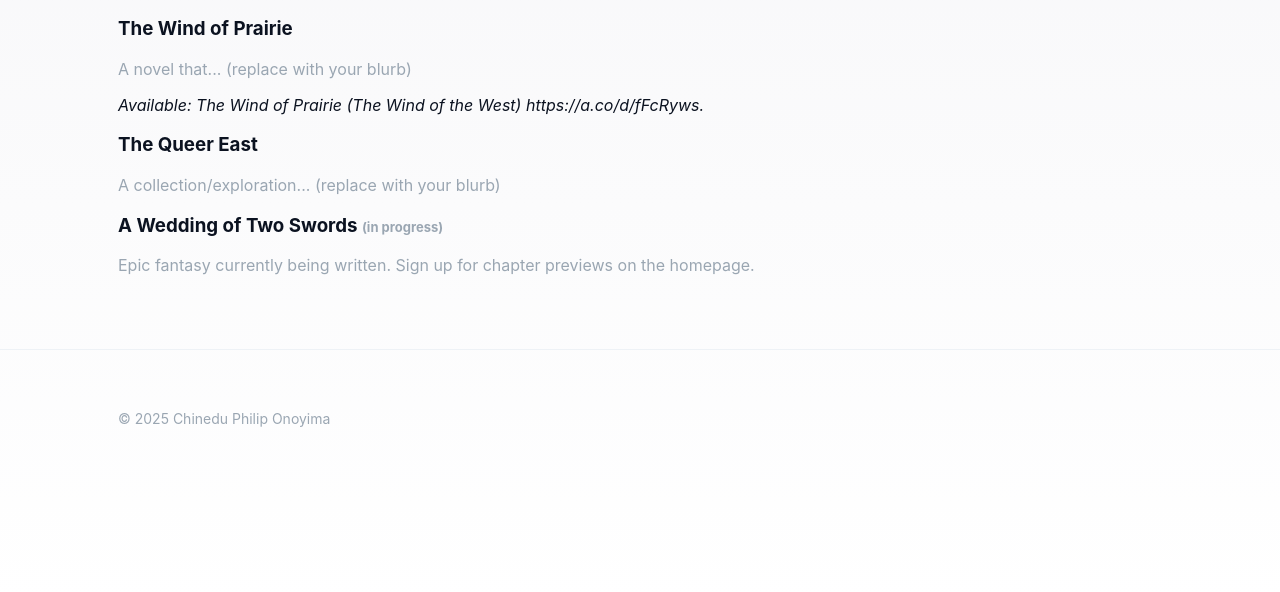
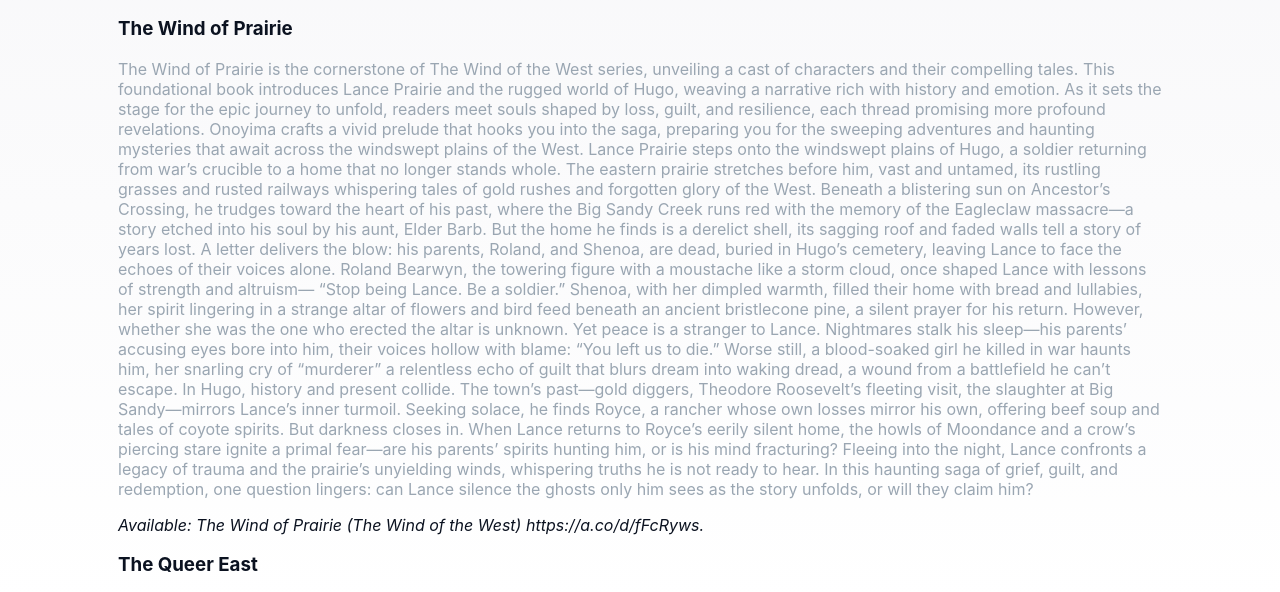
Before and after one commit to chineduonoyima/Chinedu-onoyima, a plain HTML site: page books.html in a window 1280 px wide. Shown: the part 196-788 px from the top of the page. Drawn offline with Linux system fonts and the light colour scheme.

Commit message:
Update books.html

```diff
--- a/books.html
+++ b/books.html
@@ -24,7 +24,10 @@
 
   <section class="book">
     <h3>The Wind of Prairie</h3>
-    <p class="muted">A novel that... (replace with your blurb)</p>
+    <p class="muted">The Wind of Prairie is the cornerstone of The Wind of the West series, unveiling a cast of characters and their compelling tales. This foundational book introduces Lance Prairie and the rugged world of Hugo, weaving a narrative rich with history and emotion. As it sets the stage for the epic journey to unfold, readers meet souls shaped by loss, guilt, and resilience, each thread promising more profound revelations. Onoyima crafts a vivid prelude that hooks you into the saga, preparing you for the sweeping adventures and haunting mysteries that await across the windswept plains of the West.
+Lance Prairie steps onto the windswept plains of Hugo, a soldier returning from war’s crucible to a home that no longer stands whole. The eastern prairie stretches before him, vast and untamed, its rustling grasses and rusted railways whispering tales of gold rushes and forgotten glory of the West. Beneath a blistering sun on Ancestor’s Crossing, he trudges toward the heart of his past, where the Big Sandy Creek runs red with the memory of the Eagleclaw massacre—a story etched into his soul by his aunt, Elder Barb. But the home he finds is a derelict shell, its sagging roof and faded walls tell a story of years lost. A letter delivers the blow: his parents, Roland, and Shenoa, are dead, buried in Hugo’s cemetery, leaving Lance to face the echoes of their voices alone.
+Roland Bearwyn, the towering figure with a moustache like a storm cloud, once shaped Lance with lessons of strength and altruism— “Stop being Lance. Be a soldier.” Shenoa, with her dimpled warmth, filled their home with bread and lullabies, her spirit lingering in a strange altar of flowers and bird feed beneath an ancient bristlecone pine, a silent prayer for his return. However, whether she was the one who erected the altar is unknown. Yet peace is a stranger to Lance. Nightmares stalk his sleep—his parents’ accusing eyes bore into him, their voices hollow with blame: “You left us to die.” Worse still, a blood-soaked girl he killed in war haunts him, her snarling cry of “murderer” a relentless echo of guilt that blurs dream into waking dread, a wound from a battlefield he can’t escape.
+In Hugo, history and present collide. The town’s past—gold diggers, Theodore Roosevelt’s fleeting visit, the slaughter at Big Sandy—mirrors Lance’s inner turmoil. Seeking solace, he finds Royce, a rancher whose own losses mirror his own, offering beef soup and tales of coyote spirits. But darkness closes in. When Lance returns to Royce’s eerily silent home, the howls of Moondance and a crow’s piercing stare ignite a primal fear—are his parents’ spirits hunting him, or is his mind fracturing? Fleeing into the night, Lance confronts a legacy of trauma and the prairie’s unyielding winds, whispering truths he is not ready to hear. In this haunting saga of grief, guilt, and redemption, one question lingers: can Lance silence the ghosts only him sees as the story unfolds, or will they claim him?</p>
     <p><em>Available: The Wind of Prairie (The Wind of the West) https://a.co/d/fFcRyws.</em></p>
   </section>
 
```
